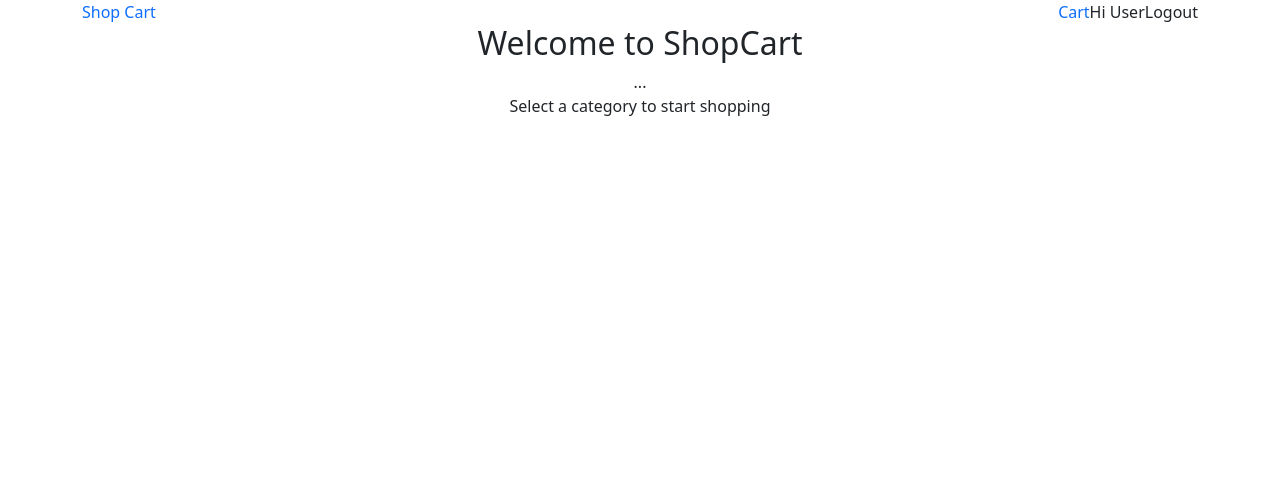
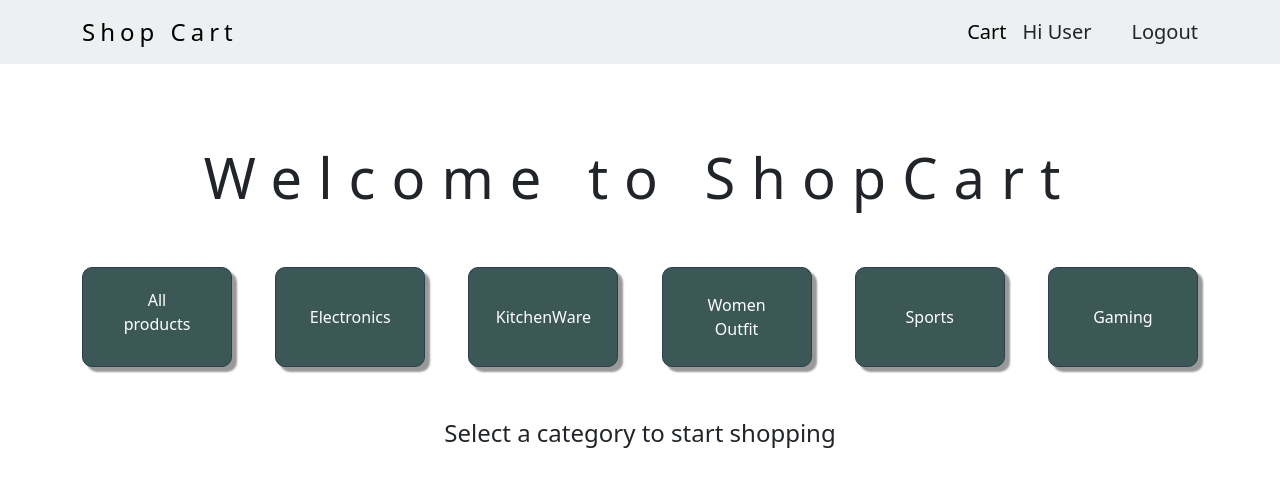
Before and after one commit to DivakarPS/frontend, a plain HTML site: page shopCart/index.html in a window 1280 px wide. Drawn offline with nearby package versions, Linux system fonts and the light colour scheme.

Commit message:
added landing page of the website

```diff
--- a/shopCart/css/common.css
+++ b/shopCart/css/common.css
@@ -0,0 +1,52 @@
+:root{
+    --blue-gray: #ecf0f1;
+    --pale-blue: #2c3e50;
+    --mid-gray: #999;
+    --jean-blue: #3b5857;
+}
+
+html{
+    box-sizing: border-box;
+}
+
+*, ::after,::before{
+    box-sizing: inherit;
+
+}
+
+#header{
+    background-color: var(--blue-gray);
+    padding: 1.25rem;
+}
+
+#header .header-wrapper .logo{
+    font-size: 1.5rem;
+    line-height: 1.5rem;
+}
+#header .header-wrapper .logo a{
+    color: black;
+    letter-spacing: 5px;
+}
+#header .header-wrapper .user-actions{
+    font-size: 1.25rem;
+    line-height: 1.5rem;
+    gap: 1rem;
+}
+
+#header .header-wrapper .user-actions .logout-btn{
+    cursor: pointer;
+    margin-left: 1.5rem;
+}
+
+#header .header-wrapper .user-actions a{
+    color: black;
+    text-decoration: none;
+}
+
+
+
+#header .header-wrapper .user-actions a:hover{
+    text-decoration: underline;
+    /* transition: text-decoration ; */
+    transition: text-decoration 1s linear 0s;
+}
--- a/shopCart/css/home.css
+++ b/shopCart/css/home.css
@@ -0,0 +1,37 @@
+.home-title{
+    font-size: 3.5rem;
+    margin-top: 5rem;
+    letter-spacing: 1rem;
+}
+
+.category-title{
+    margin-top: 3rem;
+    font-size: 1.5rem;
+}
+
+.category-list{
+    margin-top: 3rem;
+}
+.category-item{
+    border: 1px solid var(--pale-blue);
+    box-shadow: 5px 5px 2px var(--mid-gray);
+    /* margin: 2rem; */
+    width: 150px;
+    background-color: var(--jean-blue);
+    padding: 20px 30px;
+    border-radius: 10px;
+    text-align: center;
+    min-width: 135px;
+    min-height: 100px;
+}
+
+.category-item a{
+    color: white;
+    text-decoration: none;
+    font-size: 1rem;
+}
+
+.category-item:hover{
+    box-shadow: 0px 0px;
+    transition: box-shadow 0.15s linear 0s;
+}
--- a/shopCart/index.html
+++ b/shopCart/index.html
@@ -20,7 +20,7 @@
                             <a href="index.html" class="text-decoration-none">Shop Cart</a>
                         </div>
                         <div class="user-actions d-flex flex-row">
-                            <a href="cart.html" class="text-decoration-none">Cart</a>
+                            <a href="cart.html">Cart</a>
                             <div class="user-intro" id="userIntro">Hi User</div>
                             <div class="logout-btn" id="logoutBtn">Logout</div>
                         </div>
@@ -33,8 +33,26 @@
         <div class="container">
             <div class="row">
                 <h2 class="home-title text-center">Welcome to ShopCart</h2>
-                <div class="category-list d-flex flex-row justify-content-center allign-items-center" id="categoryList">
-                    ...
+                <div class="category-list d-flex flex-row justify-content-between align-items-center" id="categoryList">
+                    <div class="category-item d-flex allign-items-center justify-content-center">
+                        <a href="">All products</a>
+                    </div>
+                    <div class="category-item d-flex align-items-center justify-content-center">
+                        <a href="">Electronics</a>
+                    </div>
+                    <div class="category-item d-flex align-items-center justify-content-center">
+                        <a href="">KitchenWare</a>
+                    </div>
+                    <div class="category-item d-flex align-items-center justify-content-center">
+                        <a href="">Women Outfit</a>
+                    </div>
+                    <div class="category-item d-flex align-items-center justify-content-center">
+                        <a href="">Sports</a>
+                    </div>
+                    <div class="category-item d-flex align-items-center justify-content-center">
+                        <a href="">Gaming</a>
+                    </div>
+
                 </div>
                 <div class="category-title text-center">Select a category to start shopping</div>
             </div>
```
